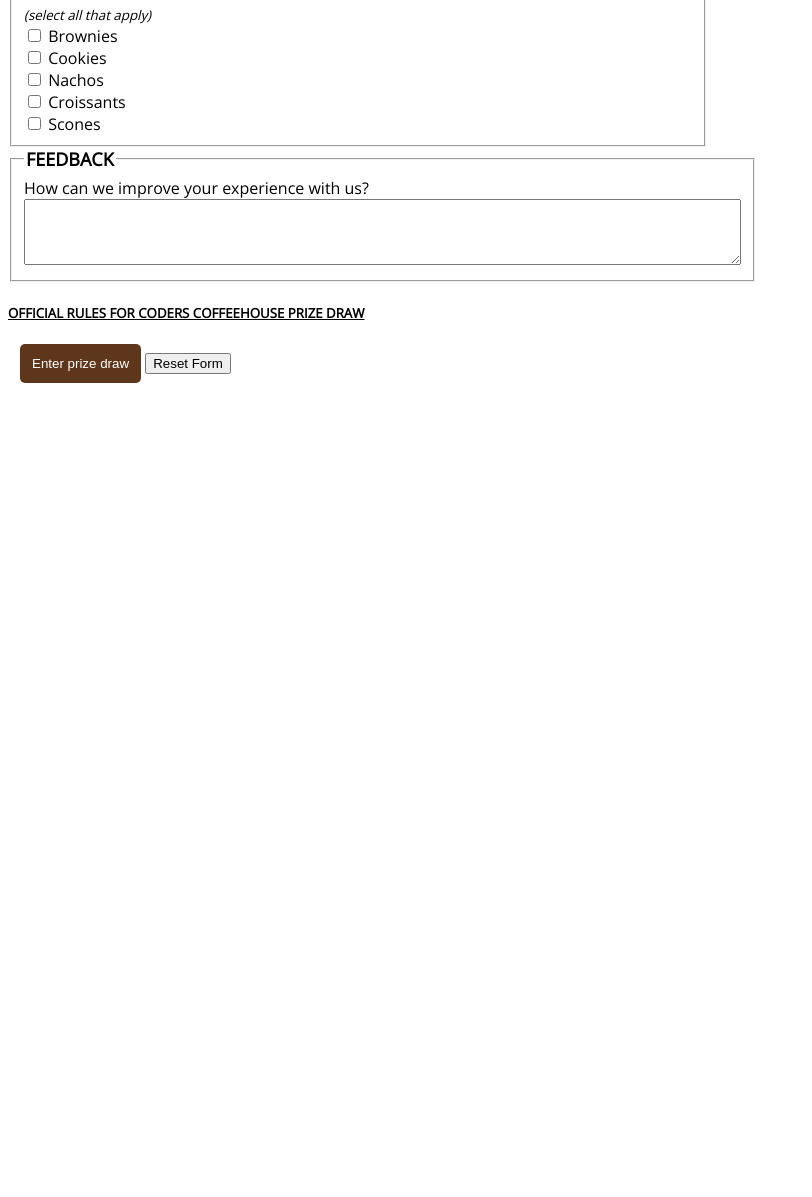
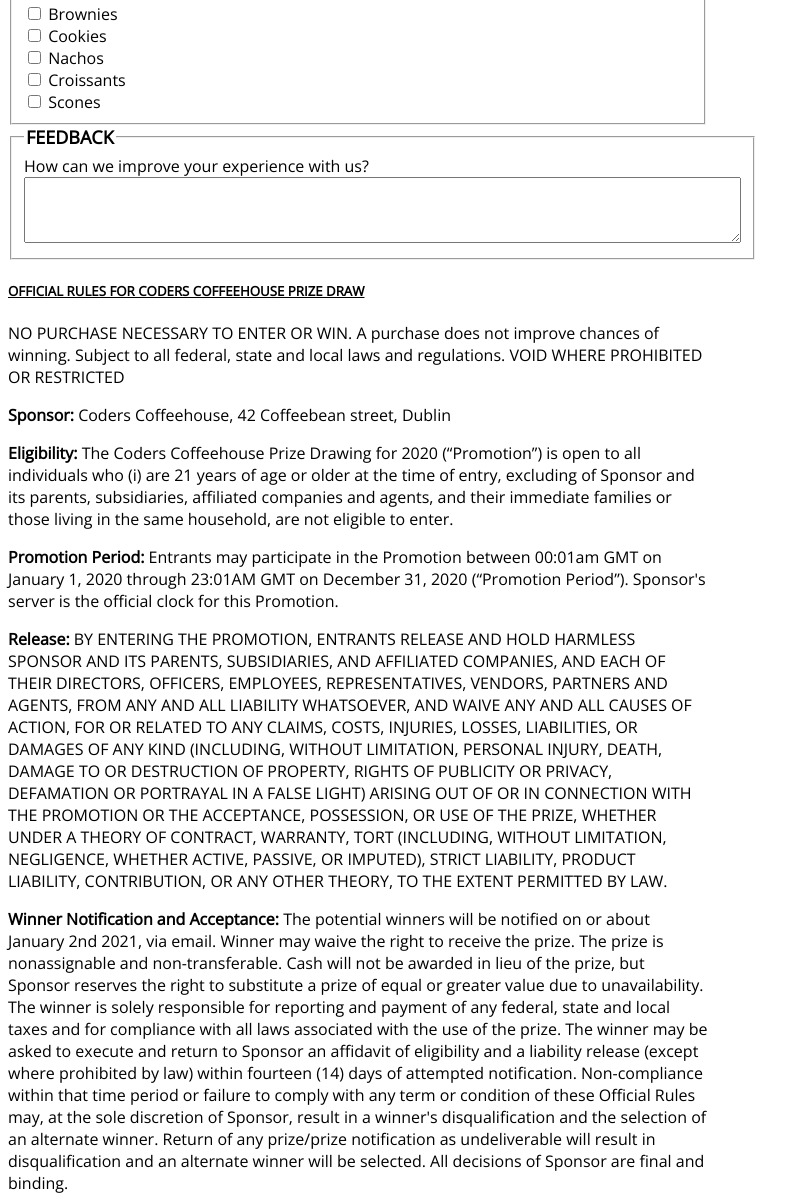
Before and after one commit to aoifesmith/CodersCoffeehouse, a plain HTML site: page form.html in a window 1280 px wide. Shown: the part 837-2034 px from the top of the page, without its empty margins (0-812 px from the left). Before the commit the page ends 1228 px from the top, so only its background shows below. Drawn offline with nearby package versions, Linux system fonts and the light colour scheme; a web font is replaced by a local one.

Commit message:
Update form.html

```diff
--- a/form.html
+++ b/form.html
@@ -14,14 +14,16 @@
 </head>
 
 <body>
-	<header class="page-header">
-		<h1>Win a years supply of coffee from Coders Coffeehouse</h1>
-		<p>Complete our survey for your chance to win!</p>
+	<header class="form-page-header page-header text-center">
+		<div class="vertical-center">
+		    <h1>Win a years supply of coffee from Coders Coffeehouse</h1>
+		    <p>Complete our survey for your chance to win!</p>
+	    </div>
 	</header>
 
 	<hr>
 
-	<nav>
+	<nav class="black-background text-center">
 		<a href="index.html#home" aria-label="Go to the top of the page">Home</a>
 		<a href="index.html#drinks" aria-label="Go to drinks menu section">Drinks Menu</a>
 		<a href="index.html#contact" aria-label="Go to contact information section">Contact</a>
@@ -30,19 +32,19 @@
 
 	<form action="https://formdump.codeinstitute.net" method="POST">
 
-		<fieldset>
-			<legend>Your details</legend>
+	<fieldset>
+		<legend>Your details</legend>
 
-			<div>
-				<label for="name-field">Name</label>
+		<div class="float-left">
+			<label for="name-field" class="block-label">Name</label>
 			<input id="name-field" type="text" name="full_name" placeholder="Your name" required>
 		</div>
-		<div>
-			<label for="email-field">Email</label>
+		<div class="float-left">
+			<label for="email-field" class="block-label">Email</label>
 			<input id="email-field" type="email" name="email" placeholder="Your email" required>
 		</div>
 
-		<label for="age">Age</label>
+		<label for="age" class="block-label">Age</label>
 		<select id="age" name="age" required>
 			<option value="under-20">Under 20</option>
 			<option value="20s">20-29</option>
@@ -58,7 +60,7 @@
 		<fieldset>
 			<legend>Our products</legend>
 			<div>
-				<label for="fav-coffee">What is your favourite coffee?</label>
+				<label for="fav-coffee" class="block-label">What is your favourite coffee?</label>
 				<input id="fav-coffee" list="coffees" name="fav-coffee" required>
 				<datalist id="coffees">
 					<option value="Latte">
@@ -98,7 +100,6 @@
 			<label for="not-often">Not often</label>
 
 			<p>Which of our coders coffeehouse snacks do you enjoy?</p>
-			<small>(select all that apply)</small>
 			<div>
 				<input type="checkbox" id="brownies-checkbox" name="brownies">
 				<label for="brownies-checkbox">Brownies</label>
@@ -123,16 +124,72 @@
 
 		<fieldset>
 			<legend>Feedback</legend>
-			<label for="feedback">How can we improve your experience with us?</label>
+			<label for="feedback" class="block-label">How can we improve your experience with us?</label>
 			<br>
 			<textarea id="feedback" rows="4" cols="87" name="feedback"></textarea>
 		</fieldset>
-        <div>
+        <div id="terms">
             <h5 class="underline">OFFICIAL RULES FOR CODERS COFFEEHOUSE PRIZE DRAW</h5>
+            <p>NO PURCHASE NECESSARY TO ENTER OR WIN. A purchase does not improve chances
+                of winning. Subject to all federal, state and local laws and regulations. VOID WHERE
+                PROHIBITED OR RESTRICTED</p>
+            <p><span class="bold">Sponsor: </span>Coders Coffeehouse, 42 Coffeebean street, Dublin</p>
 
+            <p><span class="bold">Eligibility: </span>
+                The Coders Coffeehouse Prize Drawing for 2020 (“Promotion”) is open to all individuals who (i) are 21
+                years of age or older at the
+                time of entry, excluding of Sponsor and its
+                parents, subsidiaries, affiliated companies and agents, and their immediate families or those
+                living in the same household, are not eligible to enter.</p>
+
+            <p><span class="bold">Promotion Period: </span>
+                Entrants may participate in the Promotion between 00:01am GMT on
+                January 1, 2020 through 23:01AM GMT on December 31, 2020 (“Promotion Period”). Sponsor's
+                server is the official clock for this Promotion.
+            </p>
+
+            <p><span class="bold">Release: </span>
+                BY ENTERING THE PROMOTION, ENTRANTS RELEASE AND HOLD HARMLESS
+                SPONSOR AND ITS PARENTS, SUBSIDIARIES, AND AFFILIATED COMPANIES, AND
+                EACH OF THEIR DIRECTORS, OFFICERS, EMPLOYEES, REPRESENTATIVES,
+                VENDORS, PARTNERS AND AGENTS, FROM ANY AND ALL LIABILITY WHATSOEVER,
+                AND WAIVE ANY AND ALL CAUSES OF ACTION, FOR OR RELATED TO ANY CLAIMS,
+                COSTS, INJURIES, LOSSES, LIABILITIES, OR DAMAGES OF ANY KIND (INCLUDING,
+                WITHOUT LIMITATION, PERSONAL INJURY, DEATH, DAMAGE TO OR DESTRUCTION OF
+                PROPERTY, RIGHTS OF PUBLICITY OR PRIVACY, DEFAMATION OR PORTRAYAL IN A
+                FALSE LIGHT) ARISING OUT OF OR IN CONNECTION WITH THE PROMOTION OR THE
+                ACCEPTANCE, POSSESSION, OR USE OF THE PRIZE, WHETHER UNDER A THEORY OF
+                CONTRACT, WARRANTY, TORT (INCLUDING, WITHOUT LIMITATION, NEGLIGENCE,
+                WHETHER ACTIVE, PASSIVE, OR IMPUTED), STRICT LIABILITY, PRODUCT LIABILITY,
+                CONTRIBUTION, OR ANY OTHER THEORY, TO THE EXTENT PERMITTED BY LAW.
+            </p>
+
+            <p><span class="bold">Winner Notification and Acceptance: </span>
+                The potential winners will be notified on or about
+                January 2nd 2021, via email. Winner may waive the right to receive the prize. The prize is nonassignable
+                and non-transferable. Cash will not be awarded in lieu of the prize, but Sponsor
+                reserves the right to substitute a prize of equal or greater value due to unavailability. The winner
+                is solely responsible for reporting and payment of any federal, state and local taxes and for
+                compliance with all laws associated with the use of the prize. The winner may be asked to
+                execute and return to Sponsor an affidavit of eligibility and a liability release (except where
+                prohibited by law) within fourteen (14) days of attempted notification. Non-compliance within
+                that time period or failure to comply with any term or condition of these Official Rules may, at
+                the sole discretion of Sponsor, result in a winner's disqualification and the selection of an
+                alternate winner. Return of any prize/prize notification as undeliverable will result in
+                disqualification and an alternate winner will be selected. All decisions of Sponsor are final and
+                binding.
+            </p>
+
+            <p><span class="bold">Rules: </span>
+                By entering the Promotion, entrant agrees to abide by the terms and conditions of these
+                Official Rules, which are final on all matters pertaining to the Promotion, and warrants that
+                he/she is eligible to participate in the Promotion. Submission of entry constitutes entrant’s
+                consent for Sponsor to use entrant’s email address for purposes of marketing and promotion of
+                Sponsor’s products and services.
+            </p>
         </div>
 
-		<input type="submit" value="Enter prize draw">
+		<input type="submit" class="block-label" value="Enter prize draw">
 		<input type="reset" value="Reset Form">
 
 	</form>
```
